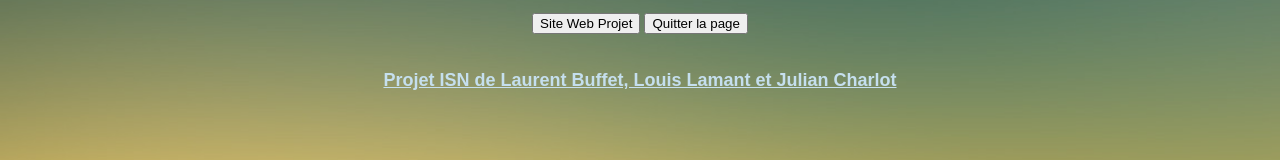
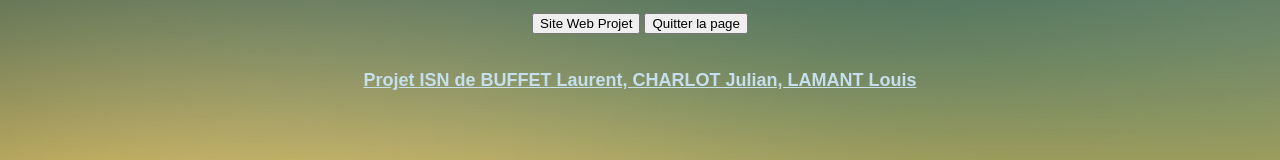
Before and after one commit to TheCastleGaming/Projet_ISN_Vision, a plain HTML site: page resultats.html in a window 1280 px wide. Shown: the part 260-420 px from the top of the page. Drawn offline with Linux system fonts and the light colour scheme.

Commit message:
Modification page html

```diff
--- a/resultats.html
+++ b/resultats.html
@@ -28,5 +28,5 @@
 		<th><input type="button" value="Quitter la page" onclick="window.close()"></th>
 		</tr></center>
 		<br>
-	<h3>Projet ISN de Laurent Buffet, Louis Lamant et Julian Charlot</h3>
+	<h3>Projet ISN de BUFFET Laurent, CHARLOT Julian, LAMANT Louis</h3>
 </html>
```
